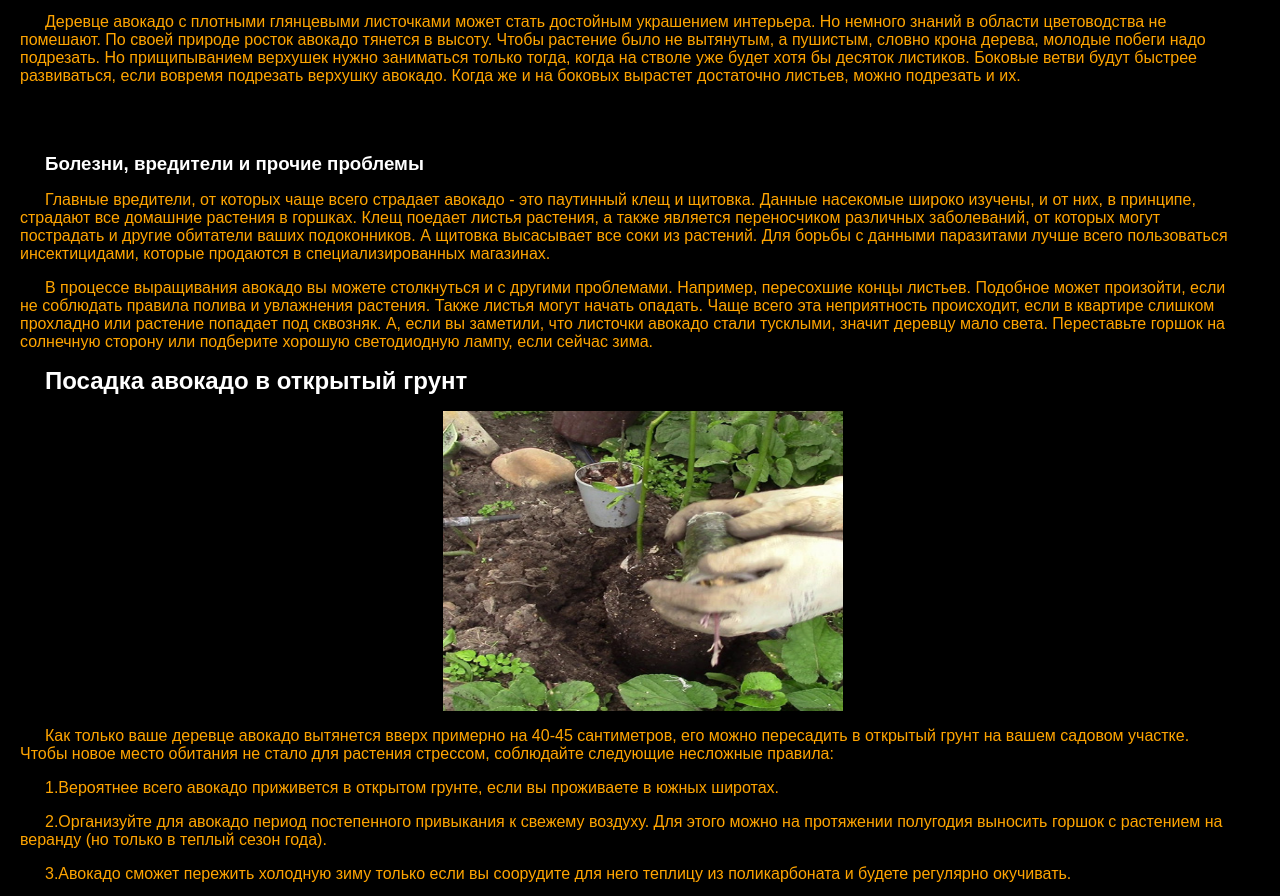
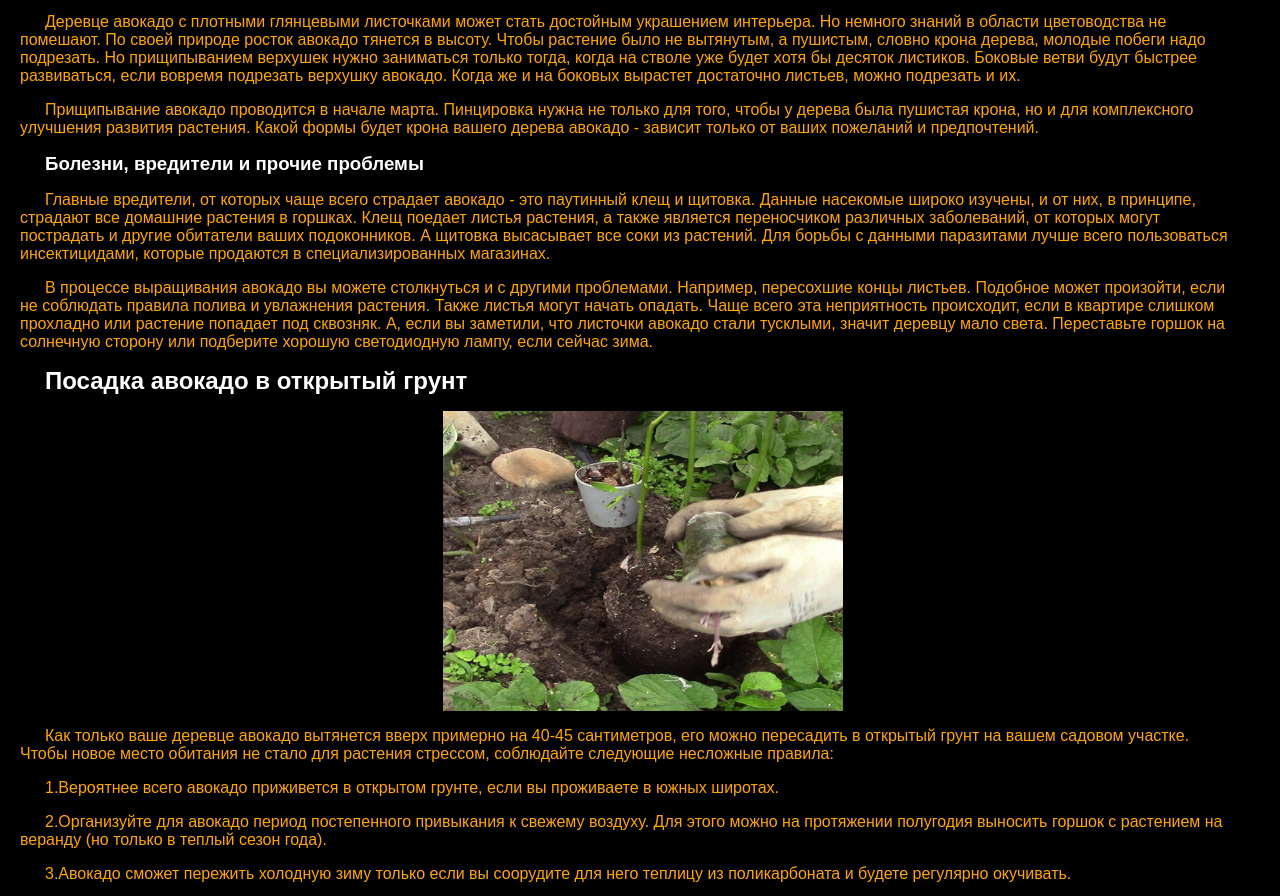
Before and after one commit to mah1023/summerworkv1, a plain HTML site: page Osnova/avokado/index1.html in a window 1280 px wide. Shown: the part 2926-3822 px from the top of the page. Drawn offline with Linux system fonts and the light colour scheme.

Commit message:
Update index1.html

```diff
--- a/Osnova/avokado/index1.html
+++ b/Osnova/avokado/index1.html
@@ -50,7 +50,7 @@
 <p><h3 class="text">Обрезка  авокадо </h3></p>
 <p class= "photo"><img src="photo/4.jpg" width="400" height="300"" ></p>
 <p>Деревце авокадо с плотными глянцевыми листочками может стать достойным украшением интерьера. Но немного знаний в области цветоводства не помешают. По своей природе росток авокадо тянется в высоту. Чтобы растение было не вытянутым, а пушистым, словно крона дерева, молодые побеги надо подрезать. Но прищипыванием верхушек нужно заниматься только тогда, когда на стволе уже будет хотя бы десяток листиков. Боковые ветви будут быстрее развиваться, если вовремя подрезать верхушку авокадо. Когда же и на боковых вырастет достаточно листьев, можно подрезать и их.</p>
-</p>Прищипывание авокадо проводится в начале марта. Пинцировка нужна не только для того, чтобы у дерева была пушистая крона, но и для комплексного улучшения развития растения. Какой формы будет крона вашего дерева авокадо - зависит только от ваших пожеланий и предпочтений.<p>
+<p>Прищипывание авокадо проводится в начале марта. Пинцировка нужна не только для того, чтобы у дерева была пушистая крона, но и для комплексного улучшения развития растения. Какой формы будет крона вашего дерева авокадо - зависит только от ваших пожеланий и предпочтений.<p>
 <p><h3 class="text">Болезни, вредители и прочие проблемы </h3></p>
 <p>Главные вредители, от которых чаще всего страдает авокадо - это паутинный клещ и щитовка. Данные насекомые широко изучены, и от них, в принципе, страдают все домашние растения в горшках. Клещ поедает листья растения, а также является переносчиком различных заболеваний, от которых могут пострадать и другие обитатели ваших подоконников. А щитовка высасывает все соки из растений. Для борьбы с данными паразитами лучше всего пользоваться инсектицидами, которые продаются в специализированных магазинах.</p>
 <p>В процессе выращивания авокадо вы можете столкнуться и с другими проблемами. Например, пересохшие концы листьев. Подобное может произойти, если не соблюдать правила полива и увлажнения растения. Также листья могут начать опадать. Чаще всего эта неприятность происходит, если в квартире слишком прохладно или растение попадает под сквозняк. А, если вы заметили, что листочки авокадо стали тусклыми, значит деревцу мало света. Переставьте горшок на солнечную сторону или подберите хорошую светодиодную лампу, если сейчас зима.</p>
```
